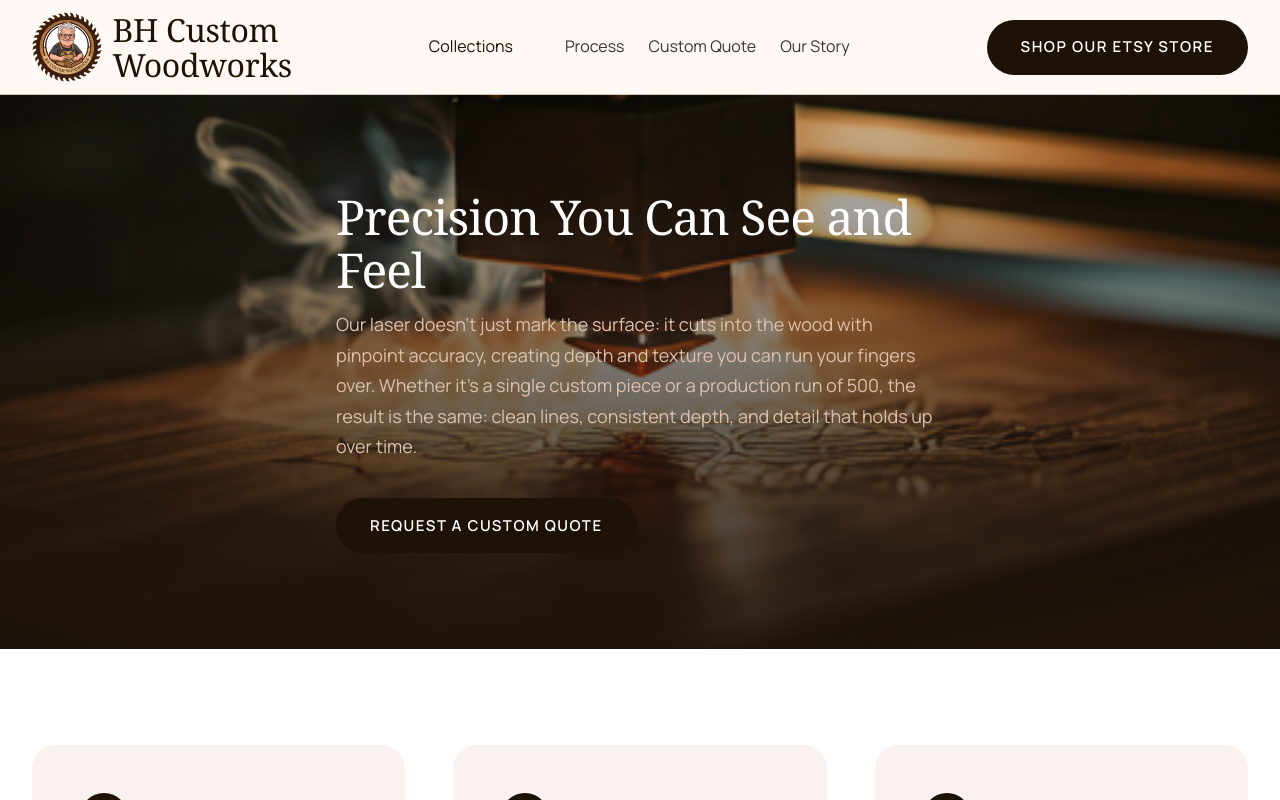
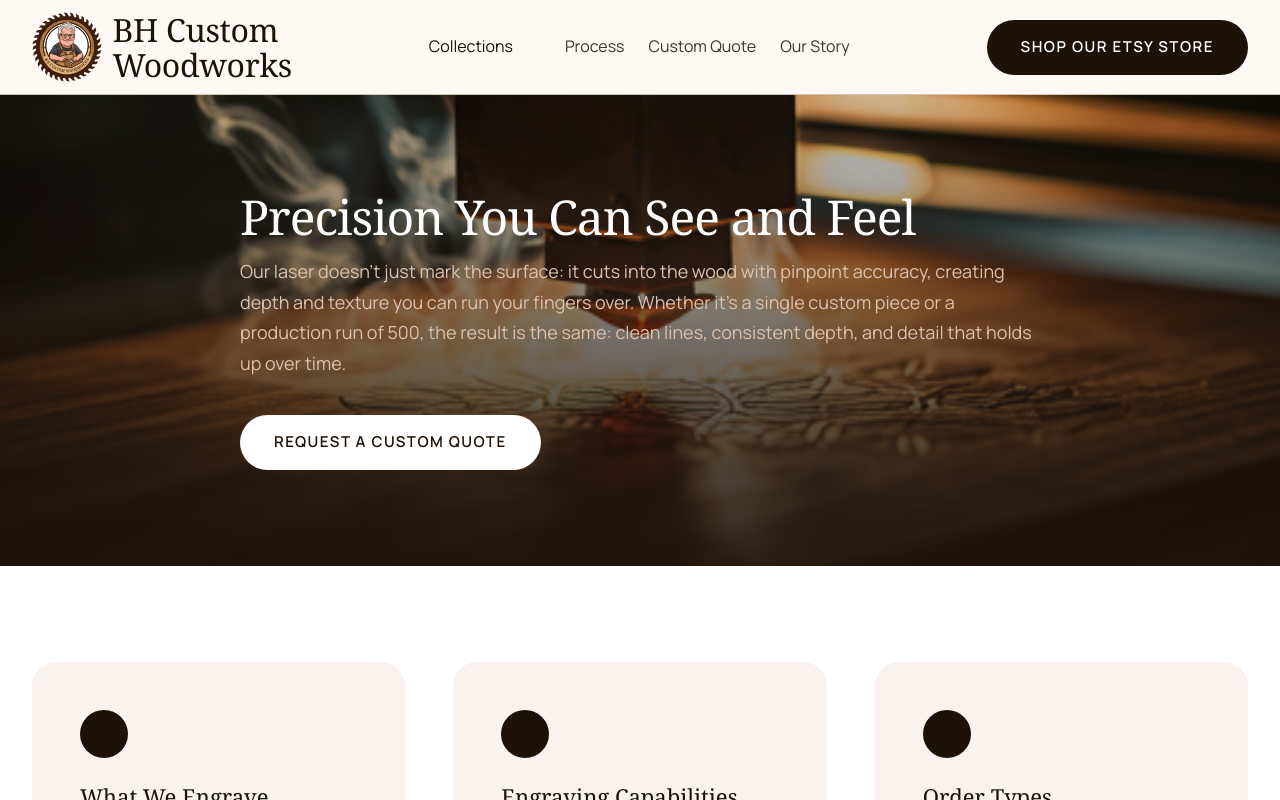
Before and after one commit to bhcustom/bh-custom-woodworks, a Next.js app: page /services/laser-engraving in a window 1280 px wide. Shown: the top 800 px of the page. Built offline with nearby package versions, Linux system fonts and the light colour scheme.

Commit message:
style: optimize service hero CTA button contrast with btn-inverse and widen text container to 54rem to prevent orphaned header words

```diff
--- a/src/app/components/ServicePage.js
+++ b/src/app/components/ServicePage.js
@@ -26,7 +26,7 @@ export default function ServicePage({ service }) {
               <>
                 <a
                   href={service.etsyUrl}
-                  className="btn btn-primary"
+                  className="btn btn-inverse"
                   target="_blank"
                   rel="noopener noreferrer"
                 >
@@ -44,7 +44,7 @@ export default function ServicePage({ service }) {
                 </a>
               </>
             ) : (
-              <a href="/quote" className="btn btn-primary">
+              <a href="/quote" className="btn btn-inverse">
                 Request a Custom Quote
               </a>
             )}
--- a/src/app/globals.css
+++ b/src/app/globals.css
@@ -1452,7 +1452,7 @@ header.navbar.scrolled .navbar-logo-icon {
 .service-hero-content {
   position: relative;
   z-index: 1;
-  max-width: 42rem;
+  max-width: 54rem;
 }
 
 .service-hero-content h1 {
```
